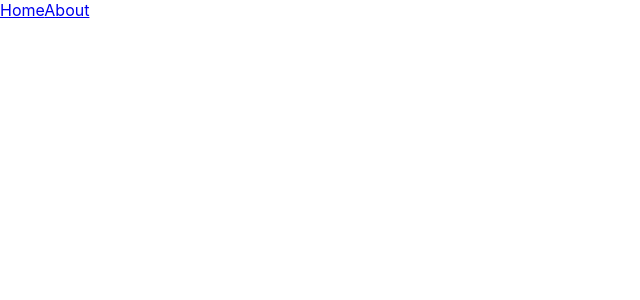
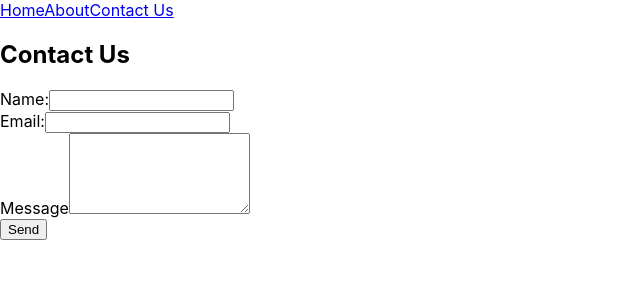
Before and after one commit to capnnemo2/cratefull, a React (Create React App) app: page /contact in a window 1280 px wide. Shown: the top 300 px of the page, without its empty margins (0-640 px from the left). Built offline with nearby package versions, Linux system fonts and the light colour scheme.

Commit message:
Creates dummy contact form

```diff
--- a/src/App.js
+++ b/src/App.js
@@ -4,6 +4,7 @@ import { Switch, Route } from "react-router-dom";
 import Nav from "./Nav/Nav";
 import Home from "./Home/Home";
 import About from "./About/About";
+import Contact from "./Contact/Contact";
 
 export default class App extends React.Component {
   render() {
@@ -14,6 +15,7 @@ export default class App extends React.Component {
           <Switch>
             <Route exact path="/" component={Home} />
             <Route path="/about" component={About} />
+            <Route path="/contact" component={Contact} />
           </Switch>
         </main>
       </div>
--- /dev/null
+++ b/src/Contact/Contact.js
@@ -0,0 +1,62 @@
+import React from "react";
+
+function Contact() {
+  function handleSubmitMessage(e) {
+    console.log(e.target.name.value, e.target.email.value, e.target.msg.value);
+    // this needs to POST to backend
+    /* fetch(backend/api, {
+        method: 'POST',
+        body: JSON.stringify(e.target.name.value, e.target.email.value, e.target.msg.value),
+        headers: {
+            'Accept': 'application/json',
+            'Content-Type': 'application/json'
+        }
+    })
+    .then(res=>res.json())
+    .then(res=> {
+        if(res.status === 'success') {
+            alert('Message sent.)
+            resetForm()
+        } else if (res.status === 'fail) {
+            alert("Message failed to send.")
+        }
+    })
+
+    */
+    //    Nodemailer?
+  }
+
+  return (
+    <div className="Contact">
+      <h2>Contact Us</h2>
+      <form
+        onSubmit={(e) => {
+          e.preventDefault();
+          handleSubmitMessage(e);
+        }}
+      >
+        <div className="form-group">
+          <label>
+            Name:
+            <input type="text" name="name" />
+          </label>
+        </div>
+        <div className="form-group">
+          <label>
+            Email:
+            <input type="email" name="email" />
+          </label>
+        </div>
+        <div className="form-group">
+          <label>
+            Message
+            <textarea rows={5} name="msg" />
+          </label>
+        </div>
+        <button type="submit">Send</button>
+      </form>
+    </div>
+  );
+}
+
+export default Contact;
--- a/src/Nav/Nav.js
+++ b/src/Nav/Nav.js
@@ -6,6 +6,7 @@ function Nav() {
     <div>
       <Link to="/">Home</Link>
       <Link to="/about">About</Link>
+      <Link to="/contact">Contact Us</Link>
     </div>
   );
 }
```
